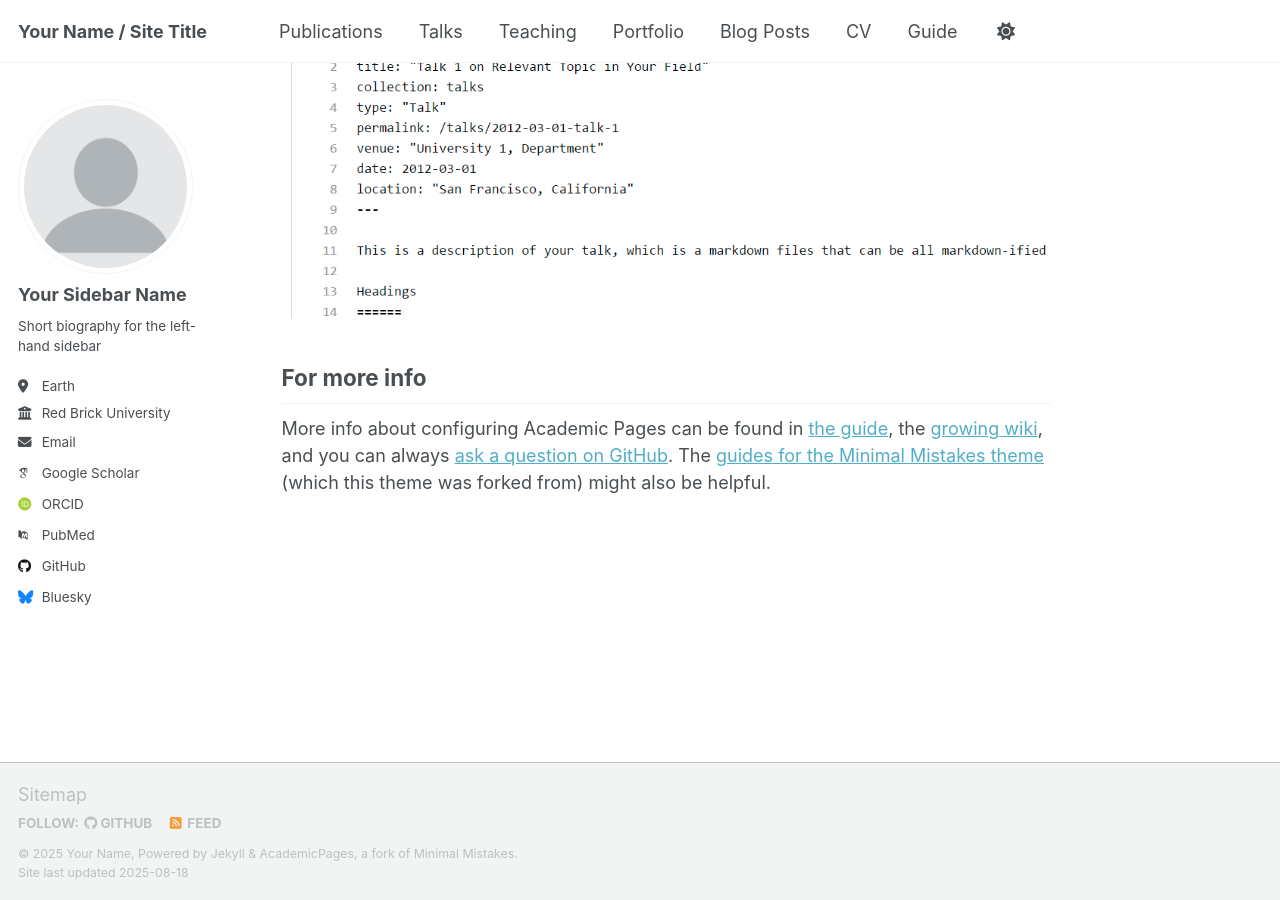
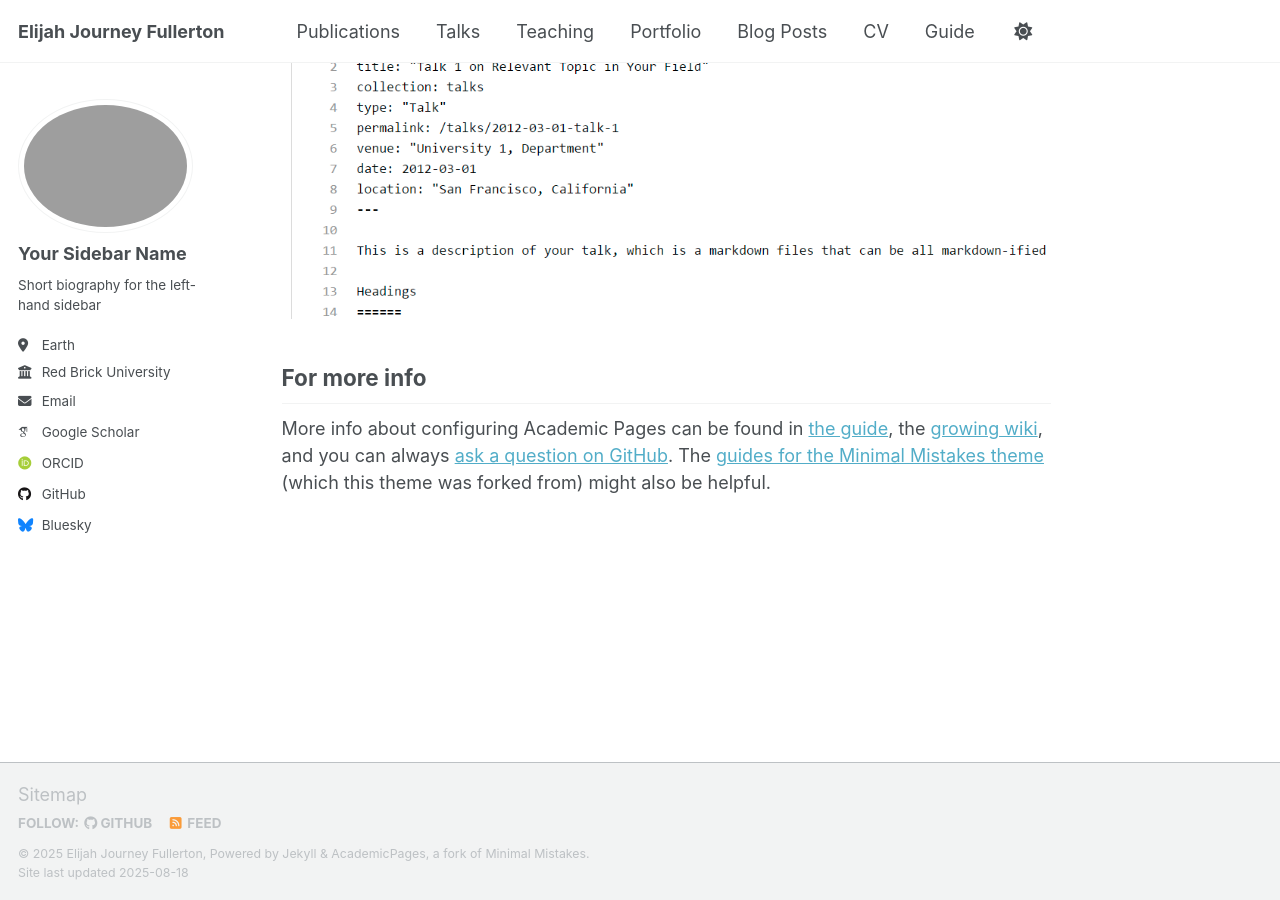
Before and after one commit to elijah-fullerton/elijah-fullerton.github.io, a Jekyll site: the page built from _pages/about.md, in a window 1280 px wide and 900 px high, scrolled down 2880 px. Built offline with Jekyll 4.4.1, drawn with Linux system fonts in a browser that asks for light colours; some web fonts are replaced; a script that is not in the unit is left out.

Commit message:
Update _config.yml

```diff
--- a/_config.yml
+++ b/_config.yml
@@ -9,10 +9,10 @@
 # Basic Site Settings
 locale                   : "en-US"
 site_theme               : "default" # Currently available options are "default", "air"
-title                    : "Your Name / Site Title"
+title                    : "Elijah Journey Fullerton"
 title_separator          : "-"
-name                     : &name "Your Name"
-description              : &description "personal description"
+name                     : &name "Elijah Journey Fullerton"
+description              : &description "Ph.D. candidate in Computer Science at Princeton. Theory, AGT, CS+Law."
 url                      : https://academicpages.github.io # the base hostname & protocol for your site e.g. "https://[your GitHub username].github.io" or if you already have some other page hosted on Github then use "https://[your GitHub username].github.io/[Your Repo Name]"
 baseurl                  : "" # the subpath of your site, e.g. "/blog"
 repository               : "academicpages/academicpages.github.io"
@@ -22,24 +22,24 @@
 #               Additional customization can be done by editing /_includes/author-profile.html
 author:
   # Biographic information
-  avatar           : "profile.png"
+  avatar           : "Princeton Profile.jpg"
   name             : "Your Sidebar Name"
   pronouns         : # example: "she/her"
   bio              : "Short biography for the left-hand sidebar"
   location         : "Earth"
   employer         : "Red Brick University"
   uri              : # URL
-  email            : "none@example.org"
+  email            : "ef0952 [at] princeton [dot] edu"
 
   # Academic websites
   academia         : # URL
   arxiv            : # URL - Update with the correct link to your profile
-  googlescholar    : "https://scholar.google.com/citations?user=PS_CX0AAAAAJ"
+  googlescholar    : "https://scholar.google.com/citations?user=q2bz3o8AAAAJ"
   inspire-hep      : # URL
   impactstory      : # URL
-  orcid            : "http://orcid.org/yourorcidurl"
+  orcid            : "https://orcid.org/my-orcid?orcid=0009-0005-7254-5952"
   semantic         : # URL
-  pubmed           : "https://www.ncbi.nlm.nih.gov/pubmed/?term=john+snow"
+  pubmed           : #"https://www.ncbi.nlm.nih.gov/pubmed/?term=john+snow"
   researchgate     : # URL
   scopus           : # URL
 
```
